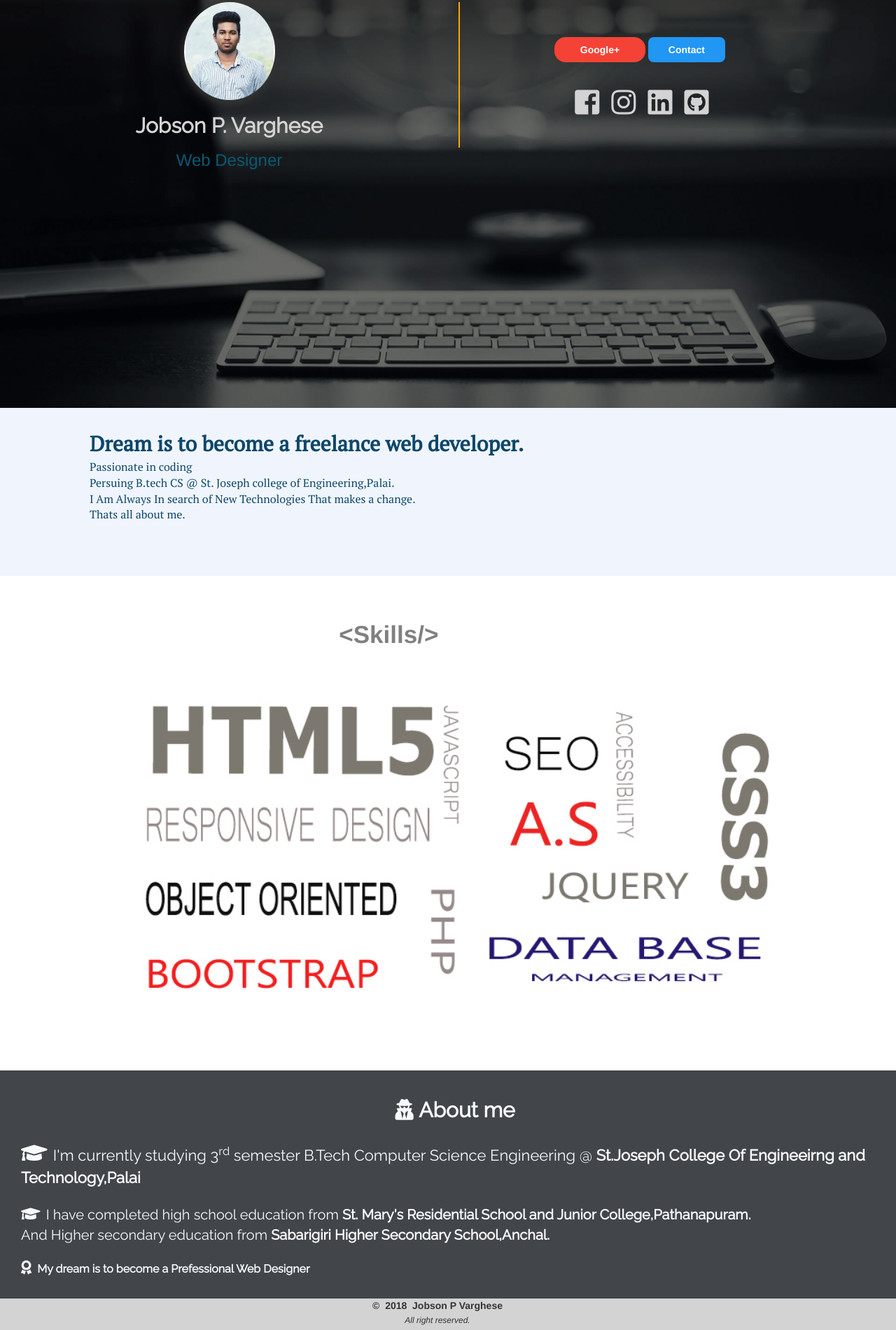
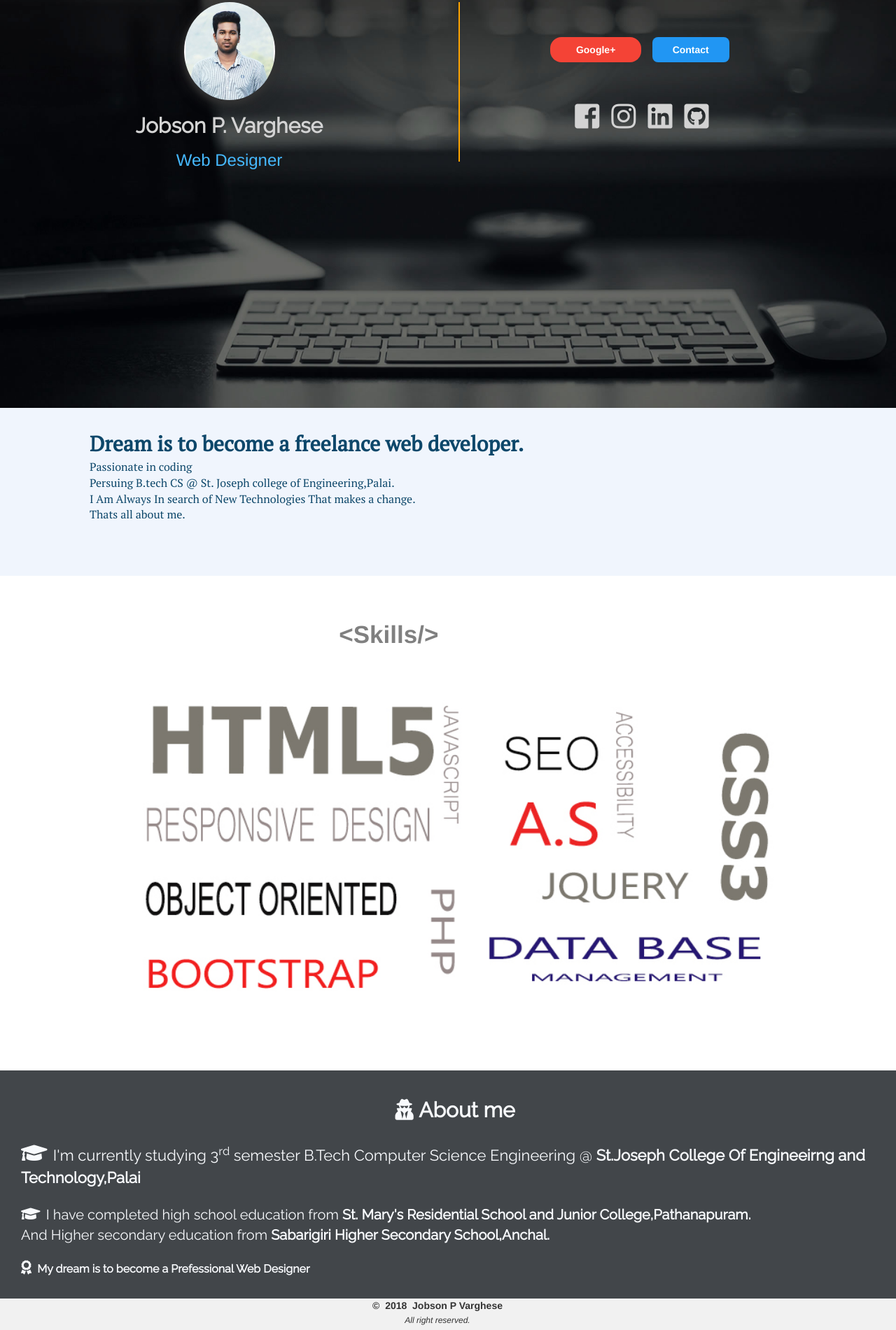
Before and after one commit to justinjohnymathew/jobsonpvarghese.github.io, a plain HTML site: page index.html in a window 1280 px wide. Shown: the part 177-2078 px from the top of the page at 70% size. Drawn offline with nearby package versions, Linux system fonts and the light colour scheme; a web font is replaced by a local one.

Commit message:
Add files via upload

```diff
--- a/css/style.css
+++ b/css/style.css
@@ -23,7 +23,10 @@ color: red;
   width: 110px;
 }
 .subtitle{
-  color:#0B5972;
+  color:#46B9FF;
+}
+.subtitle:hover{
+  color: #FF5252;
 }
 .container{
 max-width: 1000px;
@@ -151,6 +154,7 @@ text-align: center;
   }
 
 }
+
 @media only screen and (min-width:550px) {
 .main-header{
   padding-top:100px;
@@ -256,7 +260,7 @@ font-weight: bold;
 }
 .footer{
 
-  background-color:lightgrey;
+  background-color:#F1F1F1;
   height: 45px;
   text-align: center;
   padding-right: 30px;
--- a/index.html
+++ b/index.html
@@ -2,9 +2,15 @@
 <html lang="" dir="ltr">
   <head>
     <meta charset="utf-8">
-    <meta name="description" content="My dream is to become a prefessional freelance web developers">
+    <meta name="description" content="My dream is to become a prefessional freelance web developers,Best in front-end development">
+    <meta name="keywords" content="Jobson p. varghese,Jobson p varghese Pathanapuram,Jobson p varghese ptpm,Jobson pala,jobson p varghese sjcet,jobson Pathanapuram,jobson shss,jobson st marys school,jobson webdeveloper,Web Designing,Freelancer Adoor,Freelance web developer Pathanapuram,jobson picasso,jobson st. joseph college pala,Jobson varghese pala sjcet,jobson Adoor,Jobson pathanamthitta,Jobson Rider,jobsonvarghese,jobson_varghese,">
+    <meta name="author" content="Jobson P. Varghese">
+    <meta name="description" content="jobson p.Varghese">
+    <meta name="creator" content="Jobson p. Varghese">
+    <meta name="owner" content="Jobson p. Varghese">
+    <meta name="Copyright" content="Jobson p. Varghese">
     <title>Jobson varghese</title>
-<link rel="apple-touch-icon" sizes="180x180" href="./favicon_package/apple-touch-icon.png">
+    <link rel="apple-touch-icon" sizes="180x180" href="./favicon_package/apple-touch-icon.png">
     <link rel="icon" type="image/png" sizes="32x32" href="./favicon_package/favicon-32x32.png">
     <link rel="icon" type="image/png" sizes="16x16" href="./favicon_package/favicon-16x16.png">
     <link rel="manifest" href="./favicon_package/site.webmanifest">
@@ -23,19 +29,20 @@
     <body>
       <body>
 
-          <section class="main-header">
+        <section class="main-header">
             <div class="row">
             <div class="col-sm-6 ">
             <div class="brand">
                 <center><img src="./media/jobson.jpg" class="img-circle myicon w3-hover-opacity" >
-                <h2 class="text-center"><strong>Jobson P. Varghese</strong></h2></center>
-                <div class="subtitle text-center"><h3>Web Designer</h3></div>
+                <h2 class="text-center"><strong>Jobson P. Varghese</strong></h2>
+                <div class="subtitle text-center"><h3>Web Designer</h3></div></center>
               </div>
             </div>
             <div class="col-sm-5">
-              <div class="buttonarea">
-              <a href="https://plus.google.com/u/0/110561874950680102806" target="_blank">  <button class="w3-button w3-red w3-round-xlarge button1"><strong>Google+</strong></button></a>
+              <div class="buttonarea"><center>
+              <a href="https://plus.google.com/u/0/110561874950680102806" target="_blank">  <button class="w3-button w3-red w3-round-xlarge button1"><strong>Google+</strong></button></a>&nbsp;&nbsp;&nbsp;
               <a href="mailto:jobsonvarghese1@gmail.com"><button class="w3-button w3-blue w3-round-large button2"><strong>Contact</strong></button></as>
+              </center>
         <br>
         <div class="social">
         <a href="https://www.facebook.com/jobsonvarghese.2" target="_blank" class="social-icon"><i class="fab fa-facebook-square"></i></a>
@@ -46,7 +53,7 @@
            </div>
          </div>
        </div>
-          </section>
+       </section>
 
           <section>
             <div class="detail">
```
